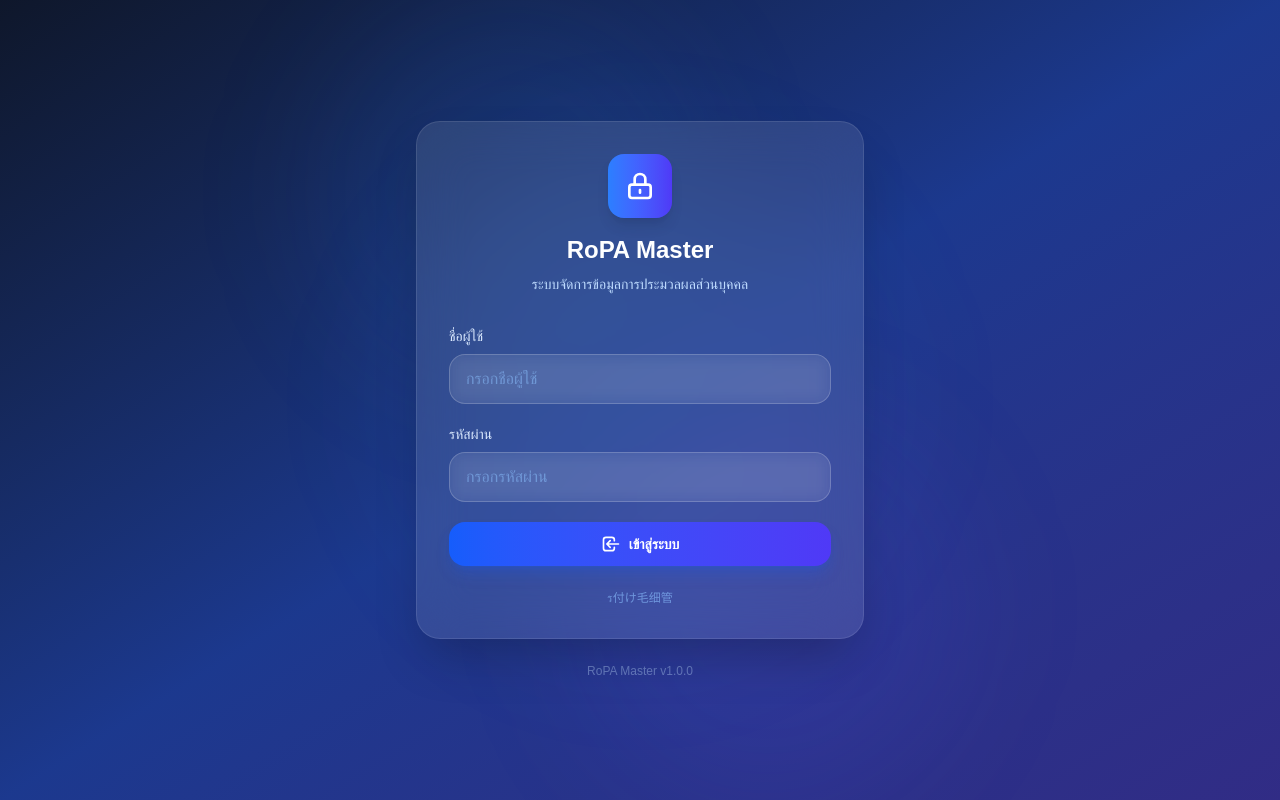
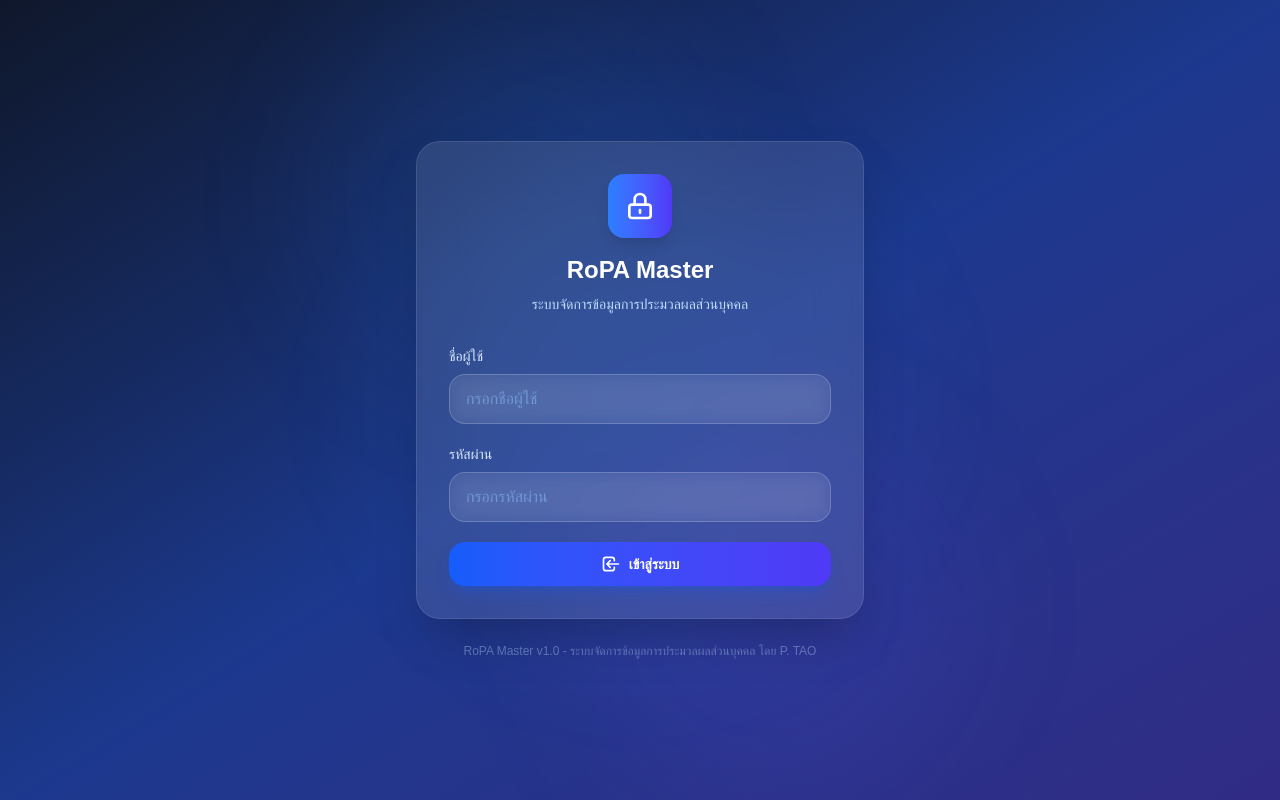
Before and after one commit to SFtraktorFS/RoPA-5MB, a Next.js app: page / in a window 1280 px wide. Built offline with nearby package versions, Linux system fonts and the light colour scheme.

Commit message:
fix route and little fix in login

```diff
--- a/app/create/page.tsx
+++ b/app/create/page.tsx
@@ -49,7 +49,7 @@ export default function CreatePage() {
       const data = await response.json();
       if (response.ok && data.status === 'success') {
         setMessage('✅ บันทึกกิจกรรมเรียบร้อยแล้ว');
-        setTimeout(() => router.push('/'), 2000);
+        setTimeout(() => router.push('/ropa'), 2000);
       } else {
         setMessage(data.message || '❌ เกิดข้อผิดพลาดขณะบันทึกข้อมูล');
       }
--- a/app/main/page.tsx
+++ b/app/main/page.tsx
@@ -92,7 +92,7 @@ export default function Home() {
           </button>
         </div>
         <div className="px-6 py-6 space-y-3">
-          <a href="/" className="block rounded-3xl border border-slate-200 bg-slate-50 px-4 py-4 text-sm font-semibold text-slate-900 transition hover:bg-slate-100">
+          <a href="/main" className="block rounded-3xl border border-slate-200 bg-slate-50 px-4 py-4 text-sm font-semibold text-slate-900 transition hover:bg-slate-100">
             หน้าแรก
           </a>
           <a href="/create" className="block rounded-3xl border border-slate-200 bg-slate-50 px-4 py-4 text-sm font-semibold text-slate-900 transition hover:bg-slate-100">
--- a/app/page.tsx
+++ b/app/page.tsx
@@ -112,18 +112,11 @@ export default function LoginPage() {
               )}
             </button>
           </form>
-
-          {/* Footer */}
-          <div className="mt-6 text-center">
-            <p className="text-xs text-blue-300/60">
-              ร付け毛细管
-            </p>
-          </div>
         </div>
 
         {/* Version info */}
         <p className="mt-6 text-center text-xs text-blue-200/40">
-          RoPA Master v1.0.0
+          RoPA Master v1.0 - ระบบจัดการข้อมูลการประมวลผลส่วนบุคคล โดย P. TAO
         </p>
       </div>
     </div>
--- a/app/ropa/page.tsx
+++ b/app/ropa/page.tsx
@@ -174,7 +174,7 @@ export default function RecordsPage() {
       <div className="mx-auto w-full max-w-7xl space-y-6">
         <div className="flex flex-col gap-4 sm:flex-row sm:items-center sm:justify-between">
           <div>
-            <Link href="/" className="mb-2 inline-flex items-center gap-2 text-sm font-medium text-slate-600 hover:text-blue-600 transition-colors">
+            <Link href="/main" className="mb-2 inline-flex items-center gap-2 text-sm font-medium text-slate-600 hover:text-blue-600 transition-colors">
               <svg className="w-5 h-5" fill="none" stroke="currentColor" viewBox="0 0 24 24">
                 <path strokeLinecap="round" strokeLinejoin="round" strokeWidth={2} d="M10 19l-7-7m0 0l7-7m-7 7h18" />
               </svg>
```
